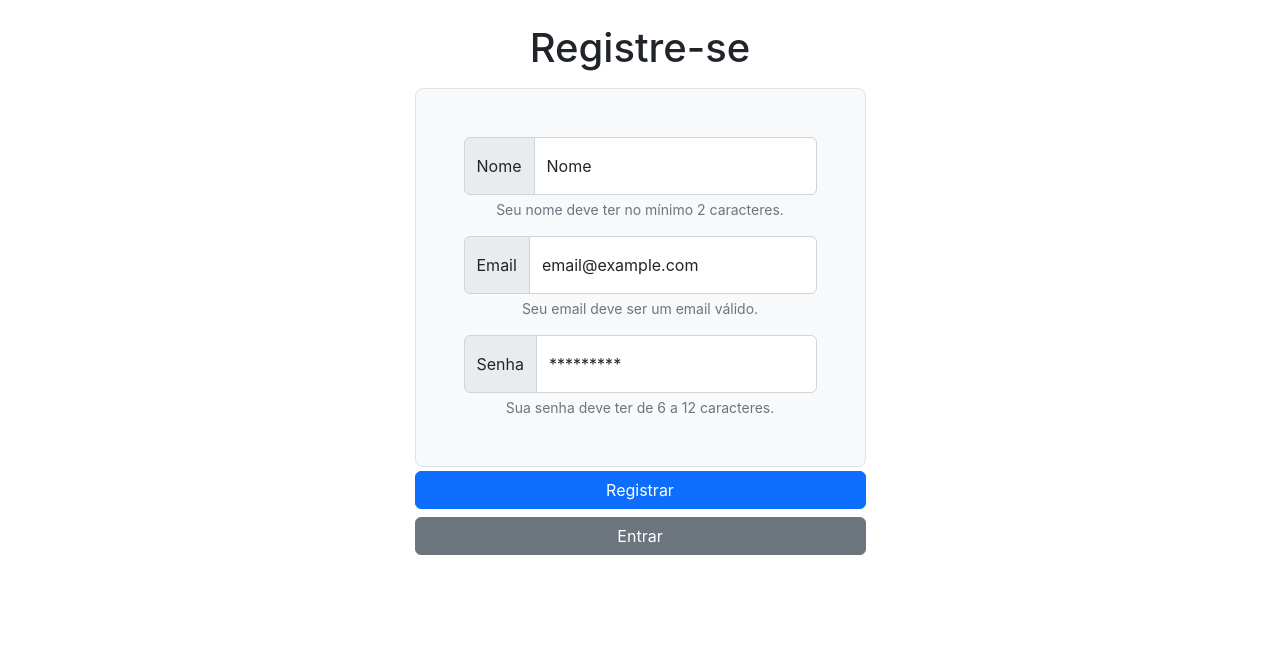
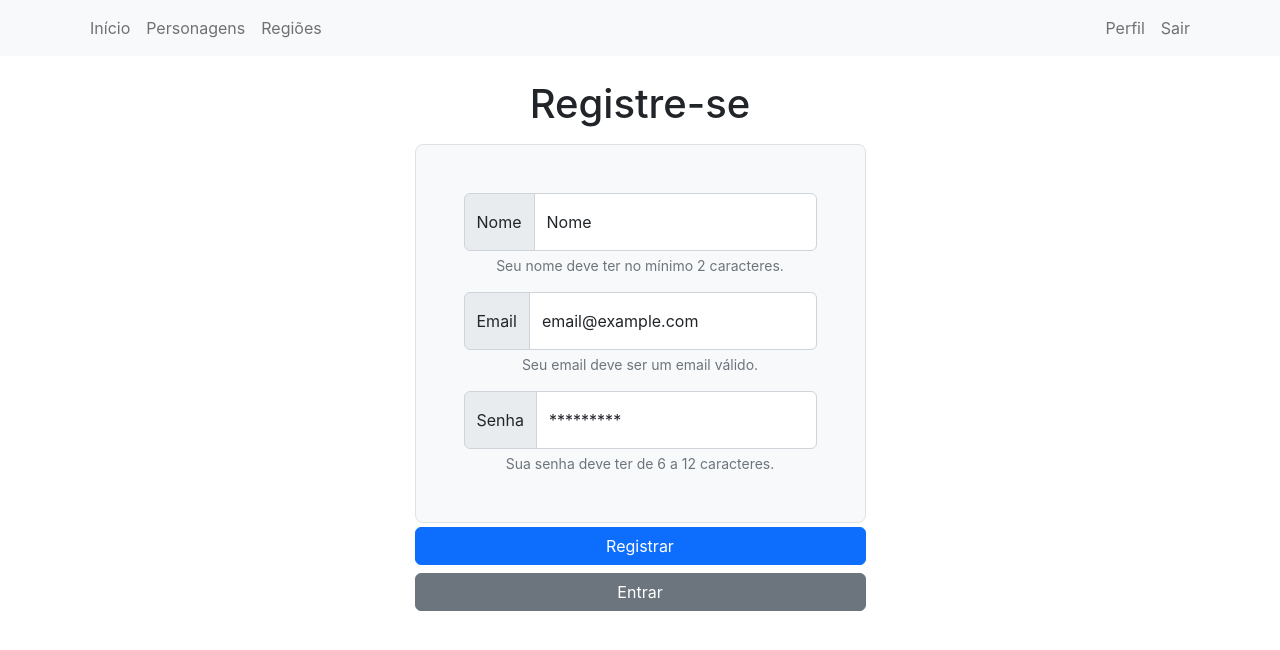
Before and after one commit to xitusz/personal-project-1, a React (Create React App) app in the folder front-end/: page /register in a window 1280 px wide. Shown: the top 650 px of the page. Built offline with nearby package versions, Linux system fonts and the light colour scheme.

Commit message:
feat(pages): import component Header in Register

```diff
--- a/front-end/src/pages/Register.js
+++ b/front-end/src/pages/Register.js
@@ -1,6 +1,7 @@
 import React, { useState, useEffect } from "react";
 import { Link, useNavigate } from "react-router-dom";
 import Button from "../components/Button";
+import Header from "../components/Header";
 import {
   validateName,
   validateEmail,
@@ -62,6 +63,8 @@ const Register = () => {
   };
 
   return (
+    <div>
+      <Header />
       <form className="container mt-4">
         <h1 className="mb-3 text-center">Registre-se</h1>
         <div className="row align-items-center text-center">
@@ -138,6 +141,7 @@ const Register = () => {
           </div>
         </div>
       </form>
+    </div>
   );
 };
 
```
Lines whose indentation alone changed are shown as unchanged.
